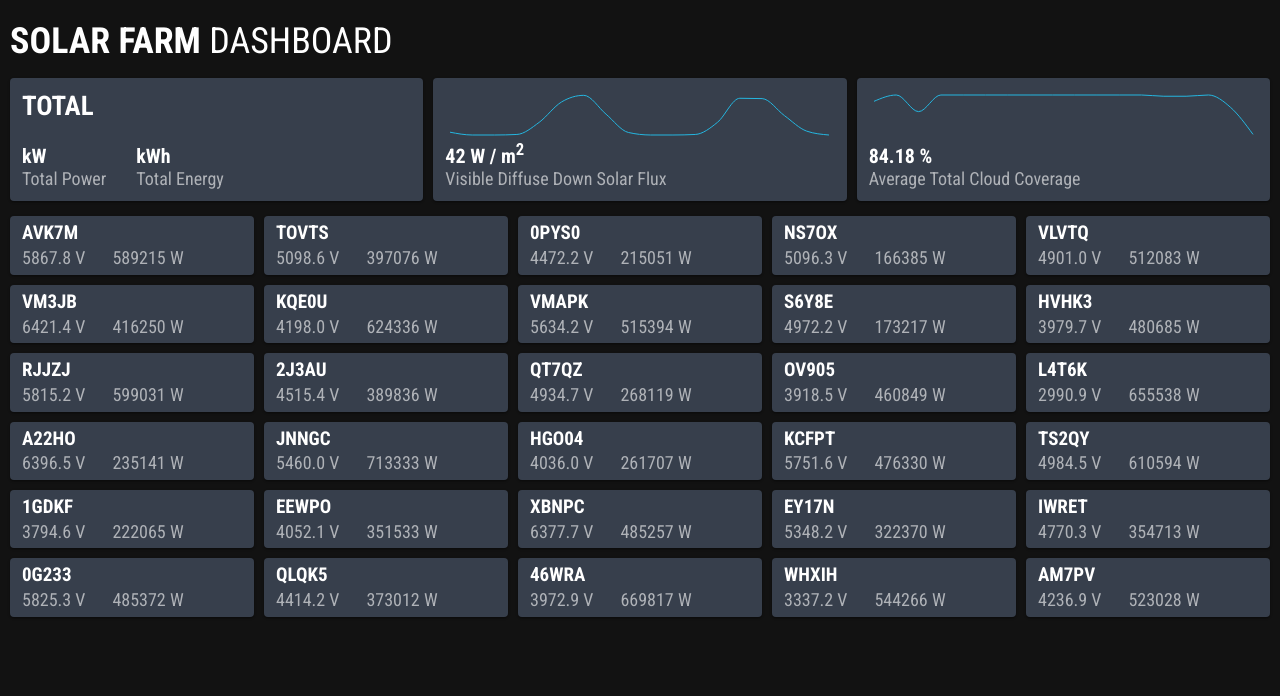
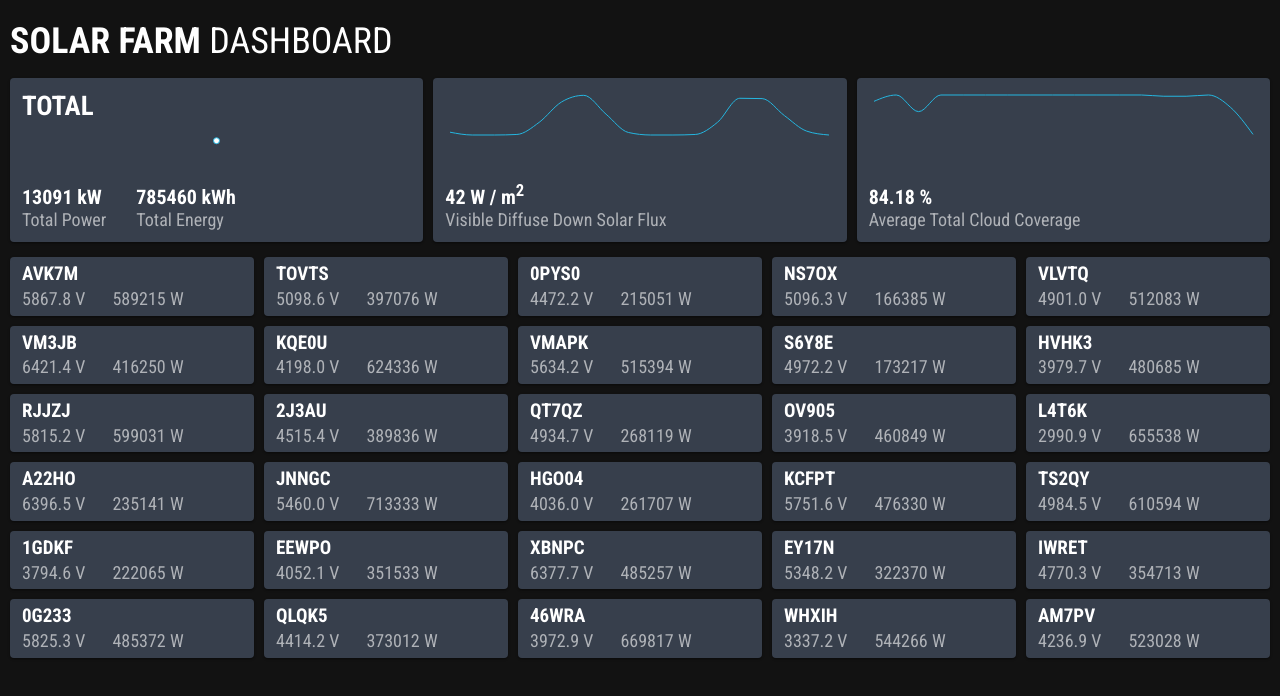
Before and after one commit to sulik/solar-farm-dashboard, a React (Create React App) app: page / in a window 1280 px wide. Shown: the top 696 px of the page. Built offline with nearby package versions, Linux system fonts and the light colour scheme.

Commit message:
Use charts to visualize total power and energy

```diff
--- a/src/components/Totals/Totals.js
+++ b/src/components/Totals/Totals.js
@@ -1,13 +1,20 @@
+import Chart from '../../utils/Chart'
 import React, { useContext } from 'react'
 import { SolarPanelsContext } from '../../utils/SolarPanelsContext'
 
 function Totals() {
   const { totals } = useContext(SolarPanelsContext)
-  const { power, energy } = totals
+  const { power, energy } = totals[totals.length - 1]
 
   return (
     <div className="totals pane">
       <h2>Total</h2>
+      <Chart
+        data={totals}
+        dataKey="energy"
+        height="100%"
+        name="Energy"
+        unit="kWh"/>
       <div className="details">
         <div>
           <div className="value">
```
